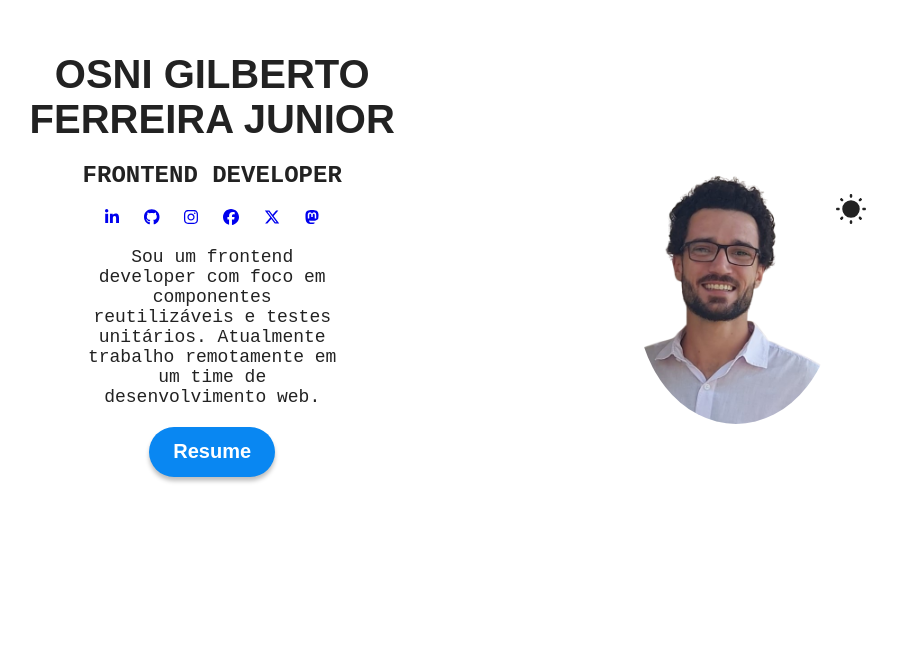
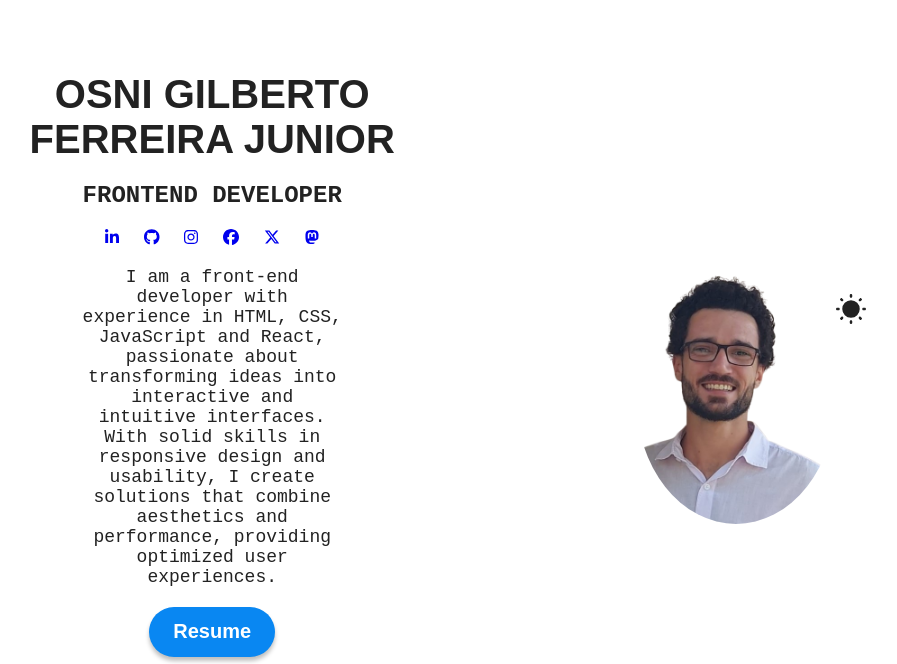
Before and after one commit to Osnigilberto/portfolio, a React (Vite) app: page / in a window 1280 px wide. Shown: the part 136-800 px from the top of the page, without its empty margins (192-1089 px from the left). Built offline with nearby package versions, Linux system fonts and the light colour scheme.

Commit message:
margin edit

```diff
--- a/src/sections/Myself/Myself.jsx
+++ b/src/sections/Myself/Myself.jsx
@@ -62,9 +62,11 @@ function Myself() {
           </a>
         </span>
         <p className={styles.description}>
-          Sou um frontend developer com foco em componentes reutilizáveis e
-          testes unitários. Atualmente trabalho remotamente em um time de
-          desenvolvimento web.
+          I am a front-end developer with experience in HTML, CSS, JavaScript
+          and React, passionate about transforming ideas into interactive and
+          intuitive interfaces. With solid skills in responsive design and
+          usability, I create solutions that combine aesthetics and performance,
+          providing optimized user experiences.
         </p>
         <a href={CV} download>
           <button className="hover">Resume</button>
--- a/src/sections/Myself/MyselfStyles.module.css
+++ b/src/sections/Myself/MyselfStyles.module.css
@@ -6,6 +6,8 @@
   text-align: center;
   height: 100dvh;
   min-height: 500px;
+  margin-top: 100px;
+  margin-bottom: 100px;
 
   .myself{
     max-width: 200px;
```
